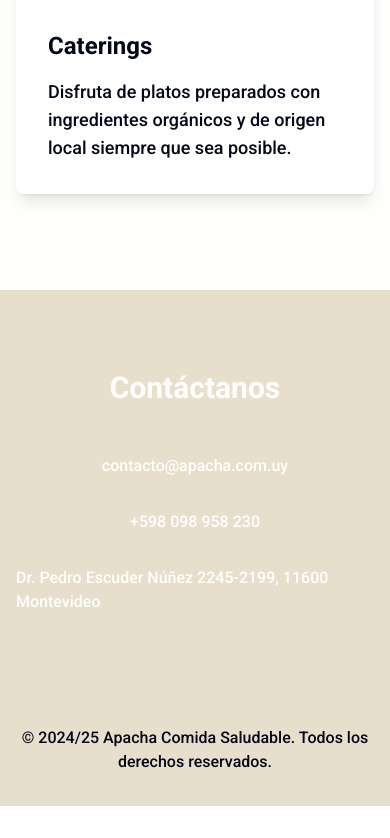
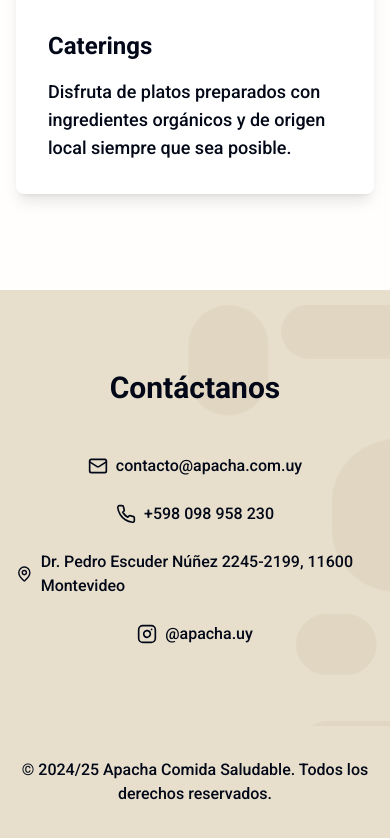
Before and after one commit to SF-Prog/apacha-store, a Next.js app: page / in a window 390 px wide. Shown: the part 5364-6202 px from the top of the page. Before the commit the page ends 6170 px from the top, so only its background shows below. Built offline with nearby package versions, Linux system fonts and the light colour scheme.

Commit message:
Contact us section

```diff
--- a/app/components/sections/contact-us/contact-us.tsx
+++ b/app/components/sections/contact-us/contact-us.tsx
@@ -1,27 +1,86 @@
+'use client'
+
 import React from 'react'
-import Link from 'next/link';
+import Link from 'next/link'
+import { motion } from 'framer-motion'
+import { Instagram, Mail, Phone, MapPin } from 'lucide-react'
 
 export default function ContactUs() {
   return (
-    <section id="contacto" className="bg-brown-700 text-white py-20">
-      <div className="container mx-auto px-4">
+    <section id="contacto" className=" py-20 relative overflow-hidden">
+      <motion.div
+        className="absolute inset-0 z-0"
+        initial={{ opacity: 0 }}
+        animate={{ opacity: 1 }}
+        transition={{ duration: 2 }}
+      >
+        {[...Array(5)].map((_, index) => (
+          <motion.div
+            key={index}
+            className="absolute rounded-full bg-bone-800 opacity-10"
+            style={{
+              width: Math.random() * 100 + 50,
+              height: Math.random() * 100 + 50,
+              left: `${Math.random() * 100}%`,
+              top: `${Math.random() * 100}%`,
+            }}
+            animate={{
+              y: [0, -20, 0],
+              x: [0, 10, 0],
+              scale: [1, 1.1, 1],
+            }}
+            transition={{
+              duration: Math.random() * 5 + 5,
+              repeat: Infinity,
+              repeatType: "reverse",
+            }}
+          />
+        ))}
+      </motion.div>
+
+      <div className="container mx-auto px-4 relative z-10">
         <h2 className="text-3xl font-bold text-center mb-12">Contáctanos</h2>
-        <div className="flex flex-col md:flex-row justify-center items-center md:space-x-12">
-          <div className="mb-8 md:mb-0 flex items-center">
+        <div className="flex flex-col md:flex-row justify-center items-center md:space-x-8 space-y-6 md:space-y-0">
+          <motion.div
+            className="flex items-center space-x-2"
+            whileHover={{ scale: 1.05 }}
+            whileTap={{ scale: 0.95 }}
+          >
+            <Mail className="w-5 h-5" />
             <span>contacto@apacha.com.uy</span>
-          </div>
-          <div className="mb-8 md:mb-0 flex items-center">
+          </motion.div>
+          <motion.div
+            className="flex items-center space-x-2"
+            whileHover={{ scale: 1.05 }}
+            whileTap={{ scale: 0.95 }}
+          >
+            <Phone className="w-5 h-5" />
             <Link target="_blank" href="https://wa.me/59898958230?text=Quiero%20saber%20mas%20sobre%20sus%20productos">
               <span>+598 098 958 230</span>
             </Link>
-          </div>
-          <div className="flex items-center">
+          </motion.div>
+          <motion.div
+            className="flex items-center space-x-2"
+            whileHover={{ scale: 1.05 }}
+            whileTap={{ scale: 0.95 }}
+          >
+            <MapPin className="w-5 h-5" />
             <Link target="_blank" href="https://www.google.com/maps/place/Apacha/@-34.8876343,-56.1543239,17z/data=!4m16!1m9!3m8!1s0x959f81897c9e77e5:0xa3c2343cf687d69b!2sApacha!8m2!3d-34.8876387!4d-56.151749!9m1!1b1!16s%2Fg%2F11td4cfrs3!3m5!1s0x959f81897c9e77e5:0xa3c2343cf687d69b!8m2!3d-34.8876387!4d-56.151749!16s%2Fg%2F11td4cfrs3?entry=ttu&g_ep=EgoyMDI0MTAyMy4wIKXMDSoASAFQAw%3D%3D">
               <span>Dr. Pedro Escuder Núñez 2245-2199, 11600 Montevideo</span>
             </Link>
-          </div>
+          </motion.div>
+          <motion.div
+            className="flex items-center space-x-2"
+            whileHover={{ scale: 1.05 }}
+            whileTap={{ scale: 0.95 }}
+          >
+            <Instagram className="w-5 h-5" />
+            <Link target="_blank" href="https://www.instagram.com/apacha.uy/">
+              <span>@apacha.uy</span>
+            </Link>
+          </motion.div>
         </div>
       </div>
     </section>
-  );
-};
+  )
+}
```
